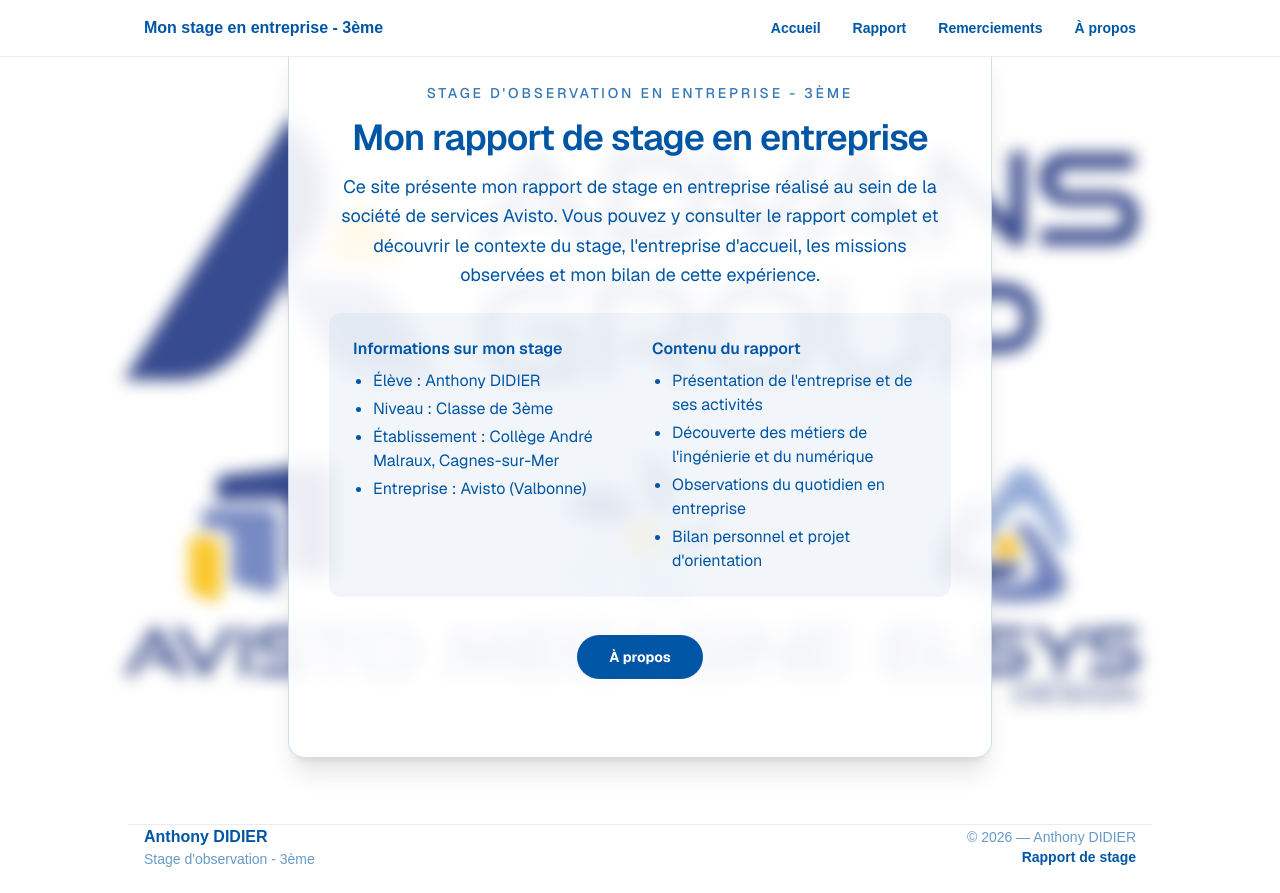
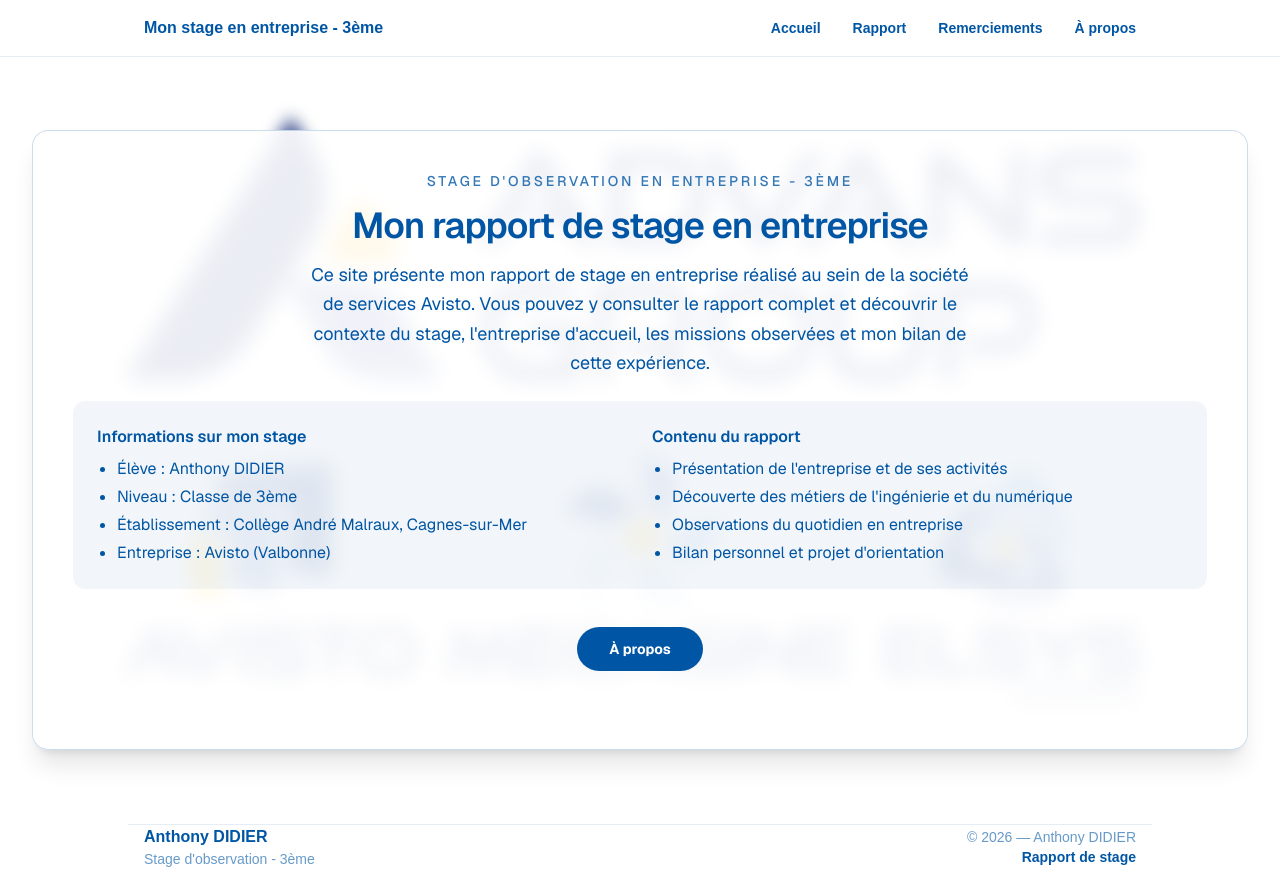
Before and after one commit to Anthonyz150/rapport-de-stage-Anthony, a Next.js app: page / in a window 1280 px wide. Built offline with nearby package versions, Linux system fonts and the light colour scheme.

Commit message:
Modif page

```diff
--- a/app/page.tsx
+++ b/app/page.tsx
@@ -4,8 +4,15 @@
   return (
     <div className="relative flex min-h-screen items-center justify-center font-sans overflow-hidden">
       <div className="pointer-events-none absolute inset-0 bg-[url('/Logo%20Advans.jpg')] bg-cover md:bg-contain bg-center blur-sm opacity-90" />
-      <main className="relative z-10 flex w-full max-w-3xl items-center justify-center py-10 px-4 sm:px-8">
-        <div className="w-full rounded-2xl bg-white/90 p-5 sm:p-10 shadow-xl backdrop-blur-sm border border-[#0056A4]/20">
+      {/* 2. Structure de centrage TOTAL */}
+      <main className="relative z-10 flex min-h-screen w-full flex-col">
+
+        {/* Espaceur pour la Navbar (Hauteur fixe) */}
+        <div className="h-20 w-full flex-shrink-0" />
+
+        {/* Conteneur de centrage horizontal et vertical */}
+        <div className="flex flex-1 w-full items-center justify-center p-4 sm:p-8">        <div className="w-full rounded-2xl bg-white/90 p-5 sm:p-10 shadow-xl backdrop-blur-sm border border-[#0056A4]/20">
+
           {/* En-tête / contexte */}
           <header className="flex w-full flex-col items-center gap-3 text-center">
             <p className="text-sm font-medium uppercase tracking-[0.2em] text-[#0056A4]/80">
@@ -61,7 +68,7 @@
               <span className="absolute inset-0 rounded-full bg-white/10 opacity-0 transition-opacity group-hover:opacity-100" />
             </Link>
           </div>
-
+        </div>
         </div>
       </main>
     </div>
```
